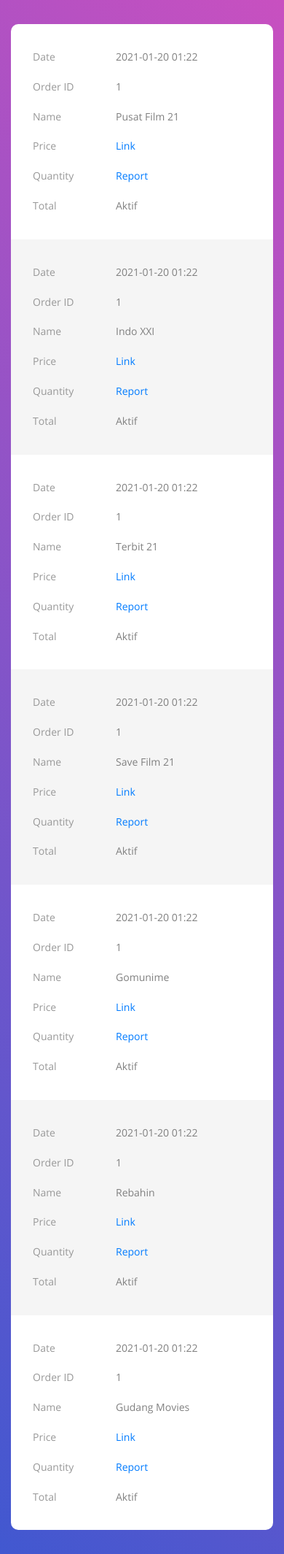
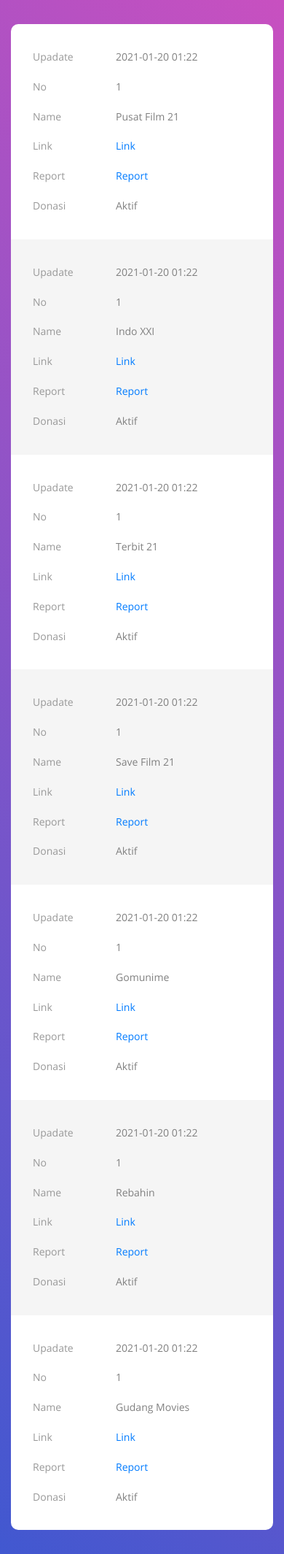
Before and after one commit to MSI0072/GUDANG-FILM, a PHP site: page / in a window 390 px wide. Shown: the whole page at 73% size. Run offline with PHP 8.4, Linux system fonts and the light colour scheme.

Commit message:
Update main.css

```diff
--- a/css/main.css
+++ b/css/main.css
@@ -255,22 +255,22 @@ tbody tr:hover {
     top: 0;
   }
   table tbody tr td:nth-child(1):before {
-    content: "Date";
+    content: "Upadate";
   }
   table tbody tr td:nth-child(2):before {
-    content: "Order ID";
+    content: "No";
   }
   table tbody tr td:nth-child(3):before {
     content: "Name";
   }
   table tbody tr td:nth-child(4):before {
-    content: "Price";
+    content: "Link";
   }
   table tbody tr td:nth-child(5):before {
-    content: "Quantity";
+    content: "Report";
   }
   table tbody tr td:nth-child(6):before {
-    content: "Total";
+    content: "Donasi";
   }
 
   .column4,
```
